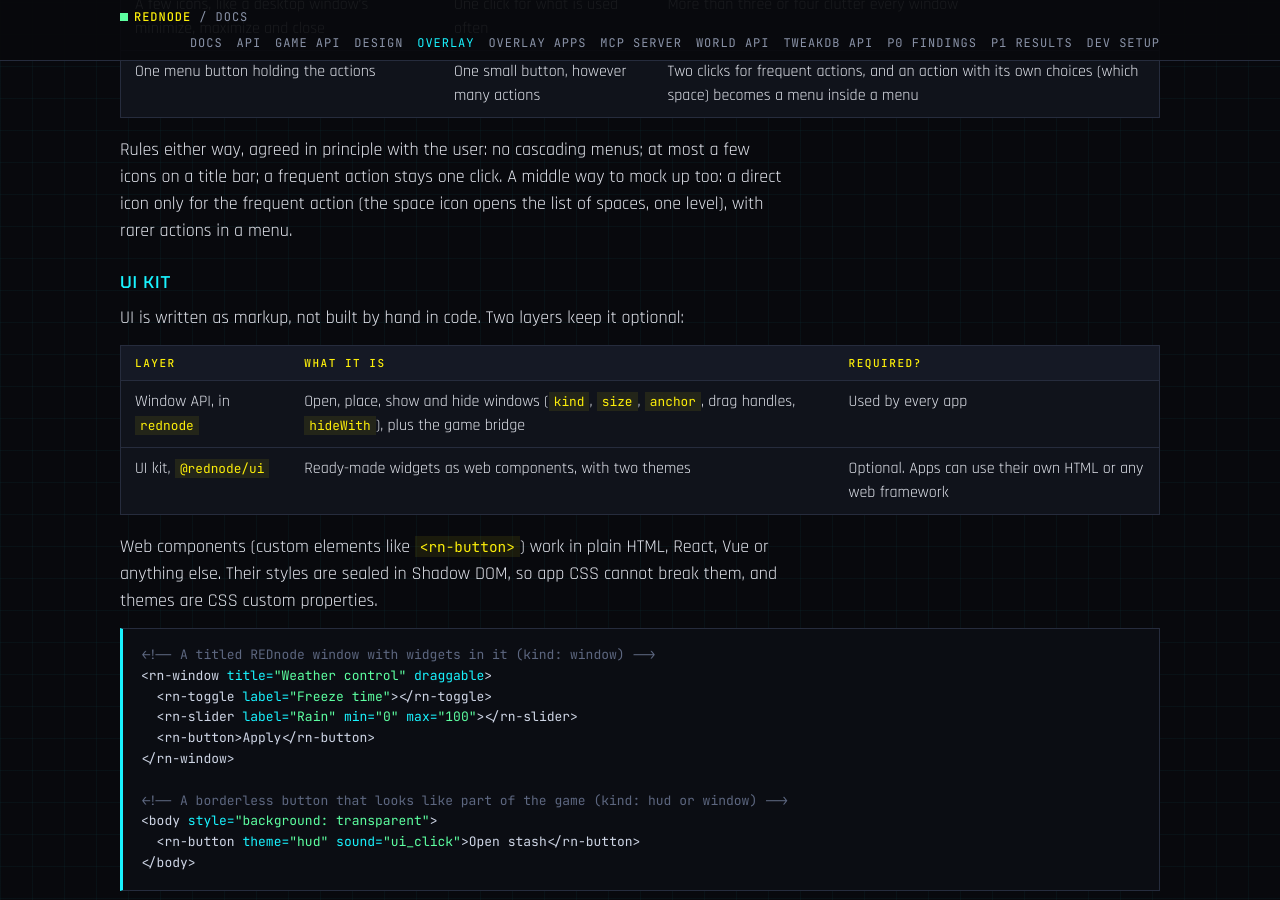
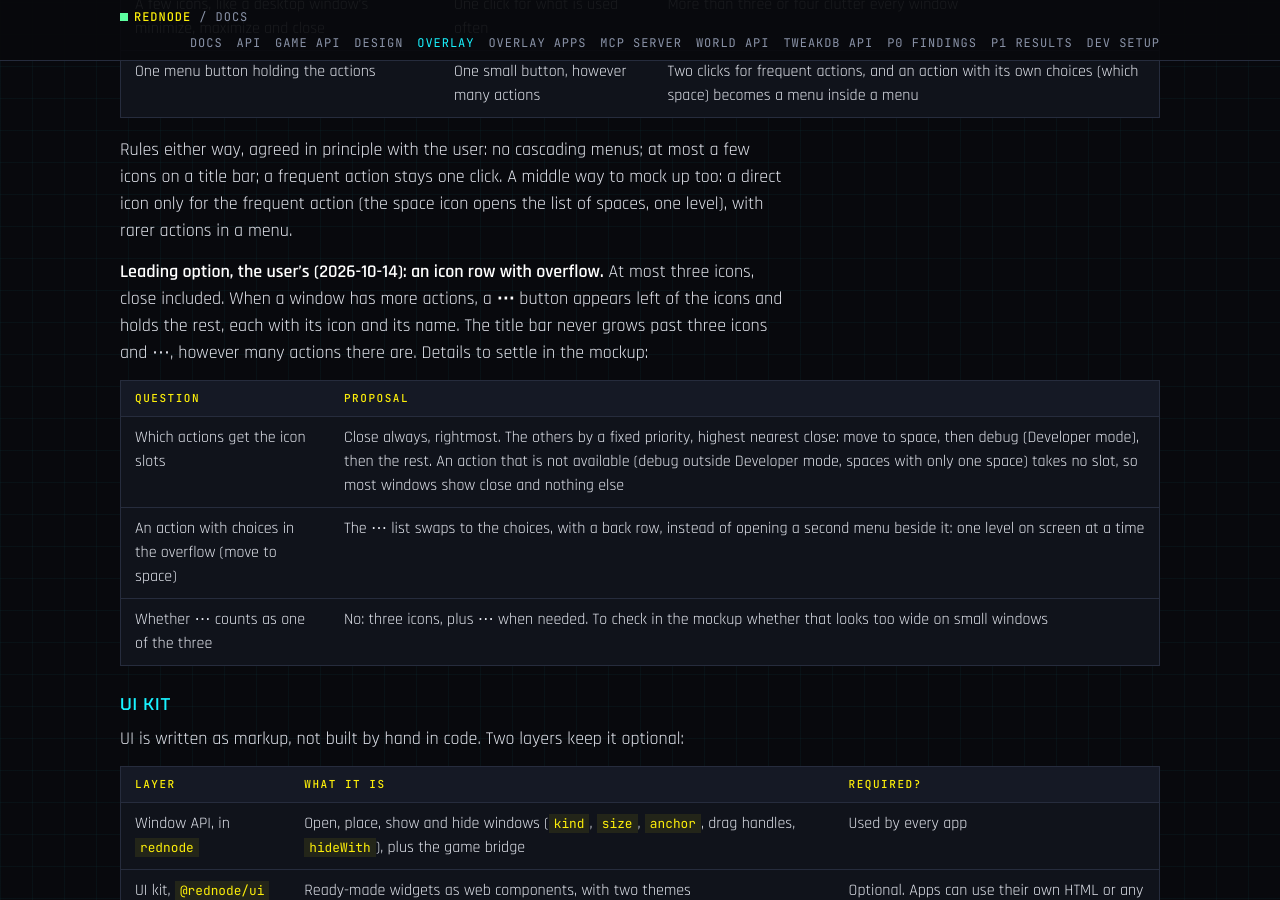
Before and after one commit to CyberbuildsAI/REDnode, a Jekyll site: the page built from docs/overlay.md, in a window 1280 px wide and 900 px high, scrolled down 27838 px. Built offline with Jekyll 4.4.1, drawn with Linux system fonts in a browser that asks for light colours; our own code applies the rules of GitHub Pages for plain Markdown files.

Commit message:
O11 Spaces: the icon row with overflow as the leading option for title bars
Co-Authored-By: Claude Opus 5.5 <noreply@anthropic.com>

```diff
--- a/docs/overlay.md
+++ b/docs/overlay.md
@@ -603,6 +603,14 @@ Called **spaces**, not layers: "layer" already means the z-order (the tool layer
 
 Rules either way, agreed in principle with the user: no cascading menus; at most a few icons on a title bar; a frequent action stays one click. A middle way to mock up too: a direct icon only for the frequent action (the space icon opens the list of spaces, one level), with rarer actions in a menu.
 
+**Leading option, the user's (2026-10-14): an icon row with overflow.** At most three icons, close included. When a window has more actions, a **⋯** button appears left of the icons and holds the rest, each with its icon and its name. The title bar never grows past three icons and ⋯, however many actions there are. Details to settle in the mockup:
+
+| Question | Proposal |
+|---|---|
+| Which actions get the icon slots | Close always, rightmost. The others by a fixed priority, highest nearest close: move to space, then debug (Developer mode), then the rest. An action that is not available (debug outside Developer mode, spaces with only one space) takes no slot, so most windows show close and nothing else |
+| An action with choices in the overflow (move to space) | The ⋯ list swaps to the choices, with a back row, instead of opening a second menu beside it: one level on screen at a time |
+| Whether ⋯ counts as one of the three | No: three icons, plus ⋯ when needed. To check in the mockup whether that looks too wide on small windows |
+
 ### UI kit
 
 UI is written as markup, not built by hand in code. Two layers keep it optional:
```
